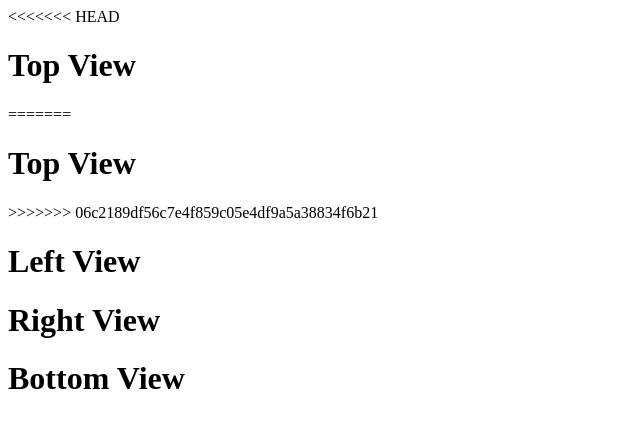
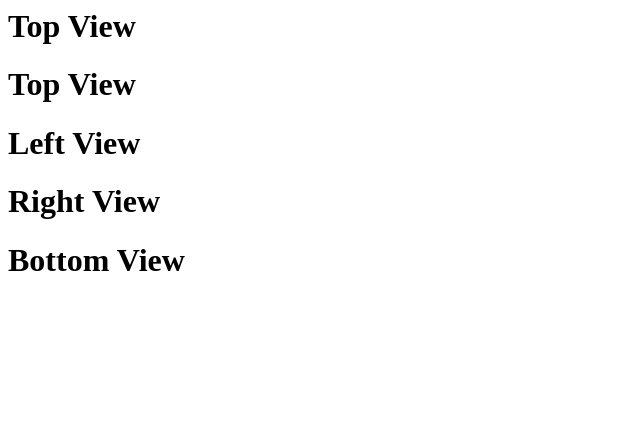
Before and after one commit to imajean/AdvancedWebComputing, a plain HTML site: page 2nd.html in a window 1280 px wide. Shown: the whole page, without its empty margins (0-640 px from the left). Drawn offline with Linux system fonts and the light colour scheme.

Commit message:
deleted the excess div

```diff
--- a/2nd.html
+++ b/2nd.html
@@ -3,11 +3,8 @@
 	<title>2nd experiment</title>
 </head>
 <body>
-<<<<<<< HEAD
-	<div><h1>Top View</h1>
-=======
+	<h1>Top View</h1>
 	<div class="top"><h1>Top View</h1>
->>>>>>> 06c2189df56c7e4f859c05e4df9a5a38834f6b21
 		<h1>Left View</h1>
 		<h1>Right View</h1>
 		<h1>Bottom View</h1>
```
